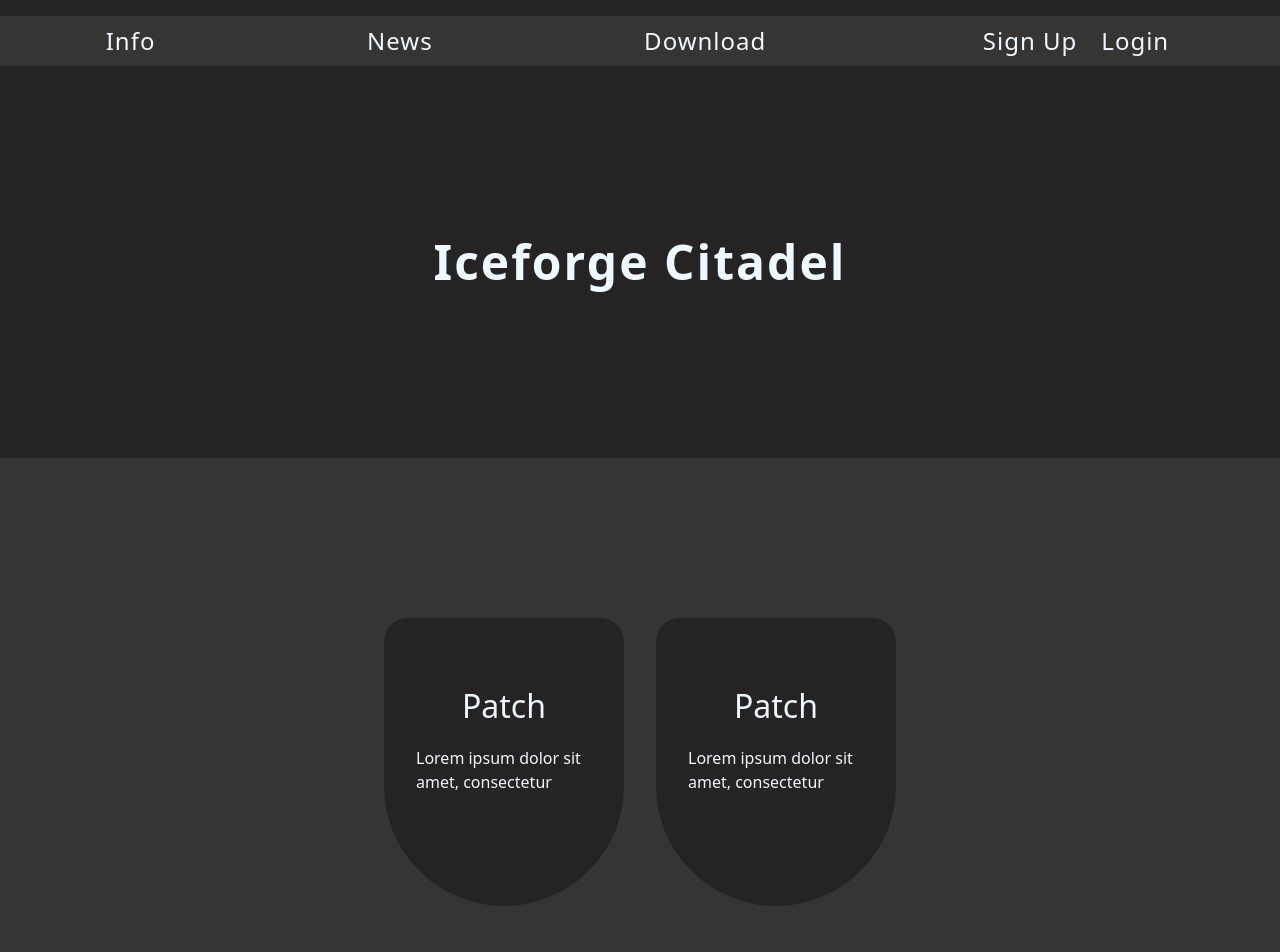
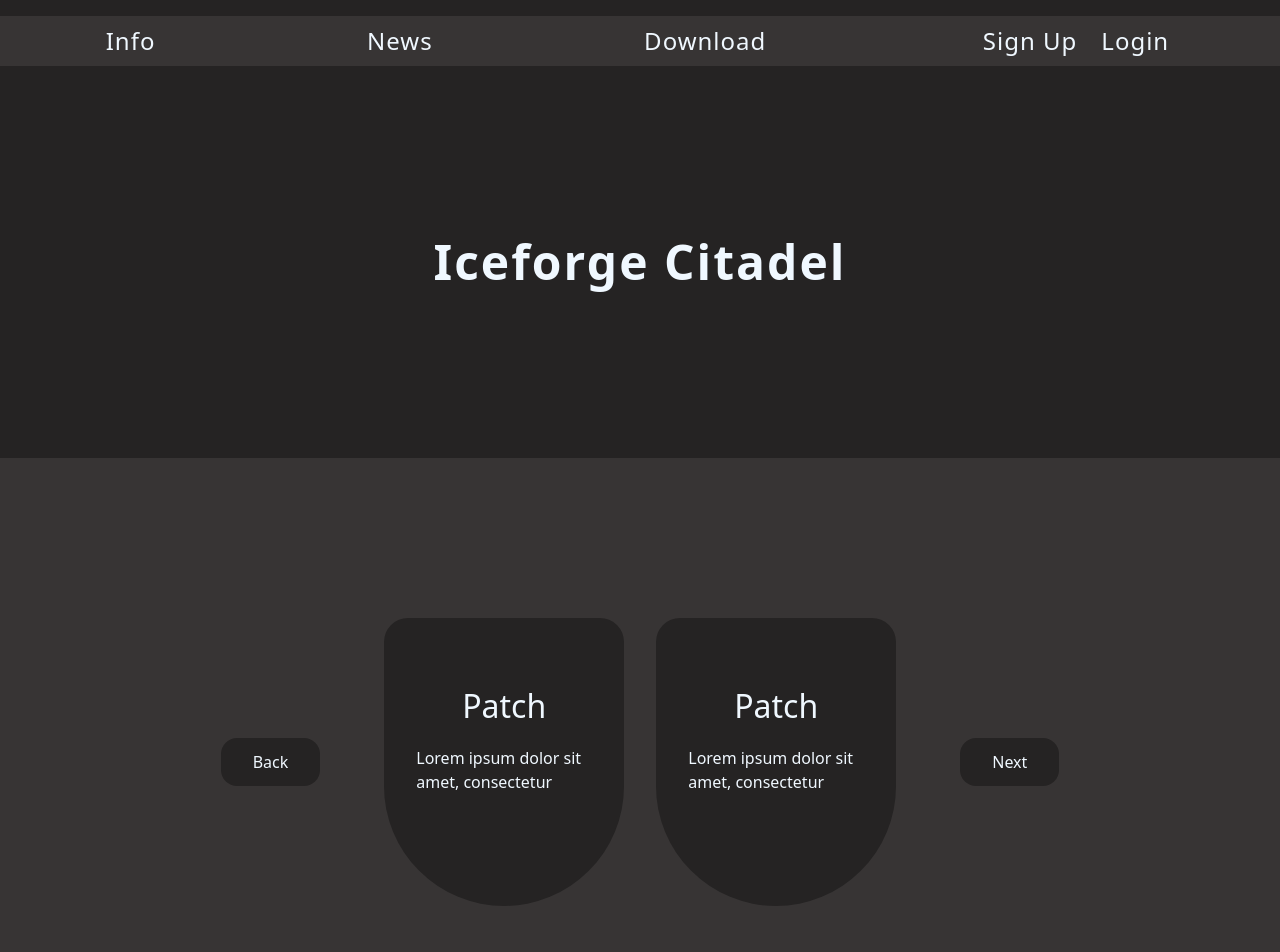
Before and after one commit to AndreK-B06/full-stack-practice, a Next.js app: page / in a window 1280 px wide. Shown: the top 952 px of the page. Built offline with nearby package versions, Linux system fonts and the light colour scheme.

Commit message:
shorter code

```diff
--- a/src/app/components/news/news.css
+++ b/src/app/components/news/news.css
@@ -1,12 +1,9 @@
 .news {
-  display: flex;
-  justify-content: center;
+  align-items: center;
   padding: 10rem 0rem;
 }
 
 aside {
-  display: flex;
-  flex-direction: column;
   justify-content: center;
   padding: 1rem 2rem 5rem 2rem;
   margin-inline: 1rem;
@@ -20,3 +17,11 @@ h3 {
   justify-content: center;
   font-size: 2rem;
 }
+.btn-news {
+  display: flex;
+  justify-content: center;
+  margin-inline: 3rem;
+  border-radius: 1rem;
+  padding: 1rem 2rem;
+  height: 3rem;
+}
--- a/src/app/components/news/news.tsx
+++ b/src/app/components/news/news.tsx
@@ -2,15 +2,17 @@ import "./news.css";
 
 export default function news() {
   return (
-    <section className="news">
-      <aside>
+    <section className="flex-row news">
+      <button className="btn-news">Back</button>
+      <aside className="flex-column">
         <h3>Patch</h3>
         <p>Lorem ipsum dolor sit amet, consectetur </p>
       </aside>
-      <aside>
+      <aside className="flex-column">
         <h3>Patch</h3>
         <p>Lorem ipsum dolor sit amet, consectetur </p>
       </aside>
+      <button className="btn-news">Next</button>
     </section>
   );
 }
--- a/src/app/globals.css
+++ b/src/app/globals.css
@@ -38,6 +38,19 @@ button:hover {
 aside {
   background-color: var(--background-color);
 }
+.btn-news {
+  background-color: var(--background-color);
+}
+
+.flex-row {
+  display: flex;
+  flex-direction: row;
+}
+
+.flex-column {
+  display: flex;
+  flex-direction: column;
+}
 @layer utilities {
   .text-balance {
     text-wrap: balance;
```
